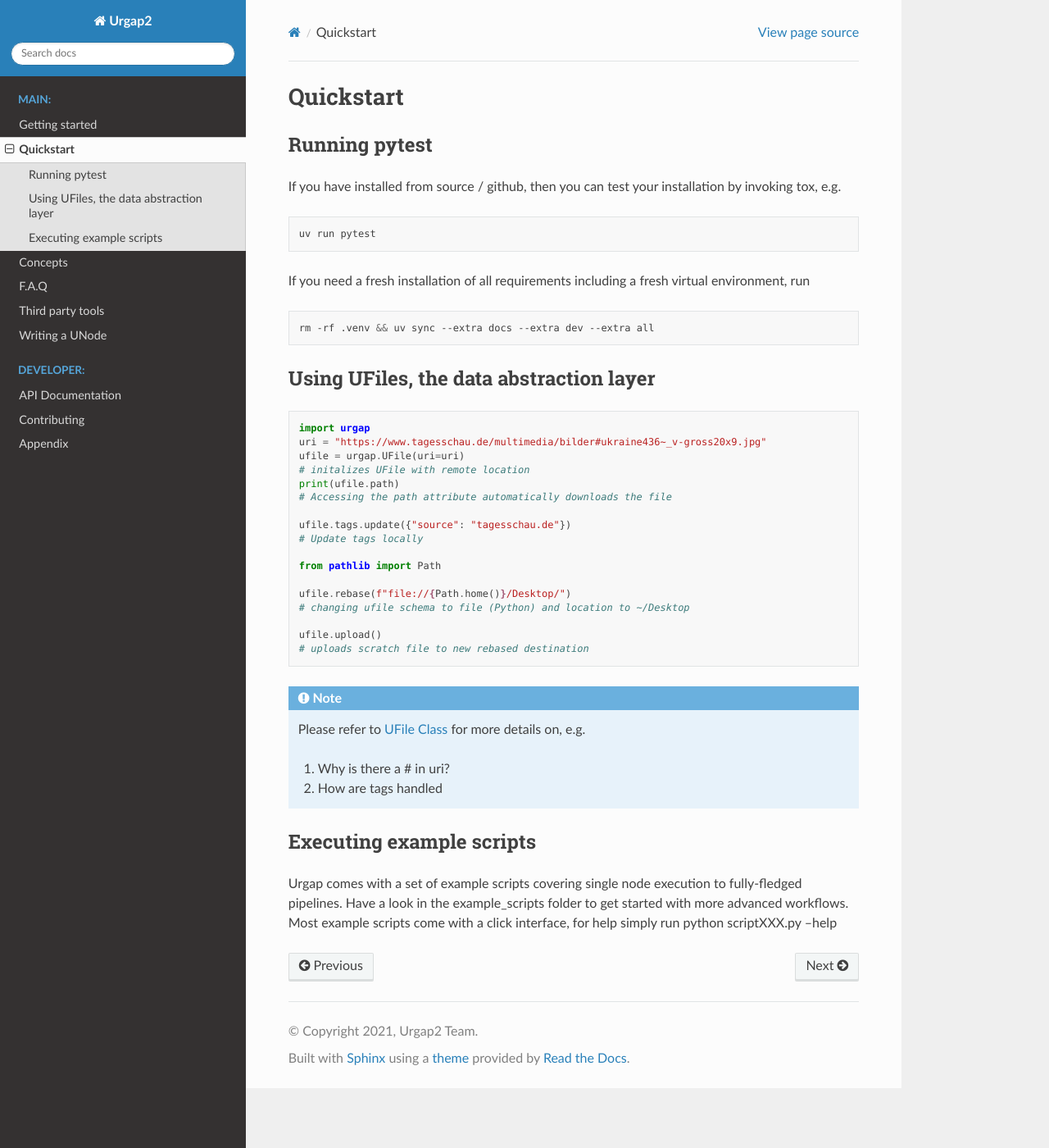
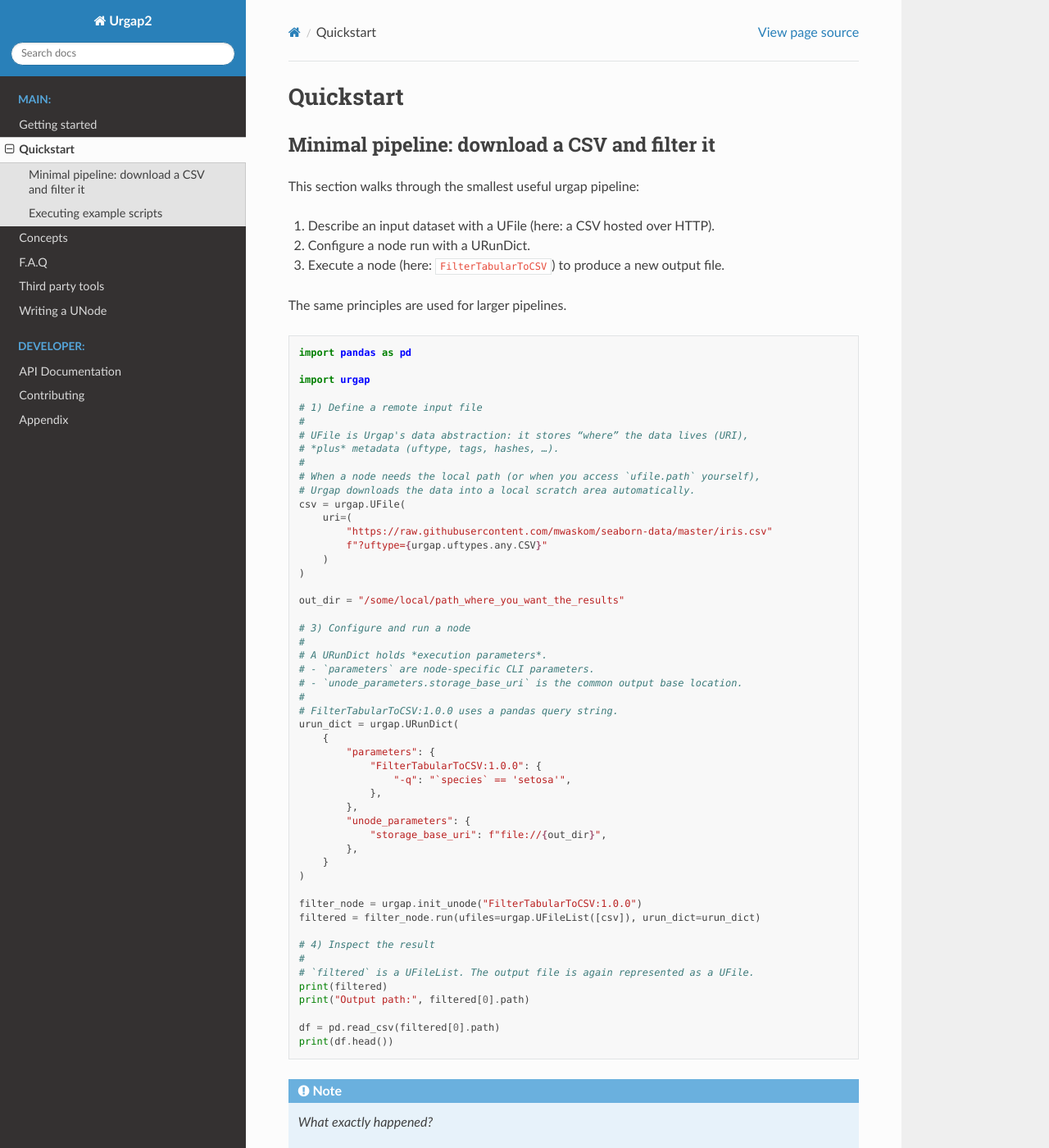
Before and after one commit to urgap/urgap, a Sphinx documentation site: the page built from docs/source/quickstart.rst, in a window 1280 px wide and 1400 px high. Shown: the whole window at 82% size. Built offline with Sphinx 7.4.7 and the Read the Docs theme 3.1.0, drawn with Linux system fonts in a browser that asks for light colours; pages that are not in the unit, such as notebooks, are missing from menus; some of the changed text lies outside the part shown.

Commit message:
update quickstart.rst

```diff
--- a/docs/source/quickstart.rst
+++ b/docs/source/quickstart.rst
@@ -3,52 +3,84 @@
 Quickstart
 ==========
 
-Running pytest
---------------
+Minimal pipeline: download a CSV and filter it
+----------------------------------------------
 
-If you have installed from source / github, then you can test your installation by invoking tox, e.g.
+This section walks through the smallest useful urgap pipeline:
 
-.. code-block:: bash
+#. Describe an input dataset with a UFile (here: a CSV hosted over HTTP).
+#. Configure a node run with a URunDict.
+#. Execute a node (here: :code:`FilterTabularToCSV`) to produce a new output file.
 
-    uv run pytest
-
-If you need a fresh installation of all requirements including a fresh virtual environment, run
-
-.. code-block:: bash
-
-    rm -rf .venv && uv sync --extra docs --extra dev --extra all
-
-
-Using UFiles, the data abstraction layer
-----------------------------------------
+The same principles are used for larger pipelines.
 
 .. code-block:: python
 
+    import pandas as pd
+
     import urgap
-    uri = "https://www.tagesschau.de/multimedia/bilder#ukraine436~_v-gross20x9.jpg"
-    ufile = urgap.UFile(uri=uri)
-    # initalizes UFile with remote location
-    print(ufile.path)
-    # Accessing the path attribute automatically downloads the file
 
-    ufile.tags.update({"source": "tagesschau.de"})
-    # Update tags locally
+    # 1) Define a remote input file
+    #
+    # UFile is Urgap's data abstraction: it stores “where” the data lives (URI),
+    # *plus* metadata (uftype, tags, hashes, …).
+    #
+    # When a node needs the local path (or when you access `ufile.path` yourself),
+    # Urgap downloads the data into a local scratch area automatically.
+    csv = urgap.UFile(
+        uri=(
+            "https://raw.githubusercontent.com/mwaskom/seaborn-data/master/iris.csv"
+            f"?uftype={urgap.uftypes.any.CSV}"
+        )
+    )
 
-    from pathlib import Path
+    out_dir = "/some/local/path_where_you_want_the_results"
 
-    ufile.rebase(f"file://{Path.home()}/Desktop/")
-    # changing ufile schema to file (Python) and location to ~/Desktop
+    # 3) Configure and run a node
+    #
+    # A URunDict holds *execution parameters*.
+    # - `parameters` are node-specific CLI parameters.
+    # - `unode_parameters.storage_base_uri` is the common output base location.
+    #
+    # FilterTabularToCSV:1.0.0 uses a pandas query string.
+    urun_dict = urgap.URunDict(
+        {
+            "parameters": {
+                "FilterTabularToCSV:1.0.0": {
+                    "-q": "`species` == 'setosa'",
+                },
+            },
+            "unode_parameters": {
+                "storage_base_uri": f"file://{out_dir}",
+            },
+        }
+    )
 
-    ufile.upload()
-    # uploads scratch file to new rebased destination
+    filter_node = urgap.init_unode("FilterTabularToCSV:1.0.0")
+    filtered = filter_node.run(ufiles=urgap.UFileList([csv]), urun_dict=urun_dict)
+
+    # 4) Inspect the result
+    #
+    # `filtered` is a UFileList. The output file is again represented as a UFile.
+    print(filtered)
+    print("Output path:", filtered[0].path)
+
+    df = pd.read_csv(filtered[0].path)
+    print(df.head())
+
 
 .. note::
 
-    Please refer to :ref:`ufile` for more details on, e.g.
+    *What exactly happened?*
 
-    #. Why is there a # in uri?
-    #. How are tags handled
+    - The input UFile points at an HTTP URL. When the node runs, it resolves
+      :code:`UFile.path`, which triggers a download into a local scratch file.
 
+    - The node writes its result under :code:`storage_base_uri`. In this example that’s a
+      local :code:`file://...` URI, but the same pattern works for other backends.
+
+    - The :code:`-q` parameter is interpreted by the node executable. In
+      :code:`FilterTabularToCSV:1.0.0` it’s a pandas query string.
 
 
 Executing example scripts
```
